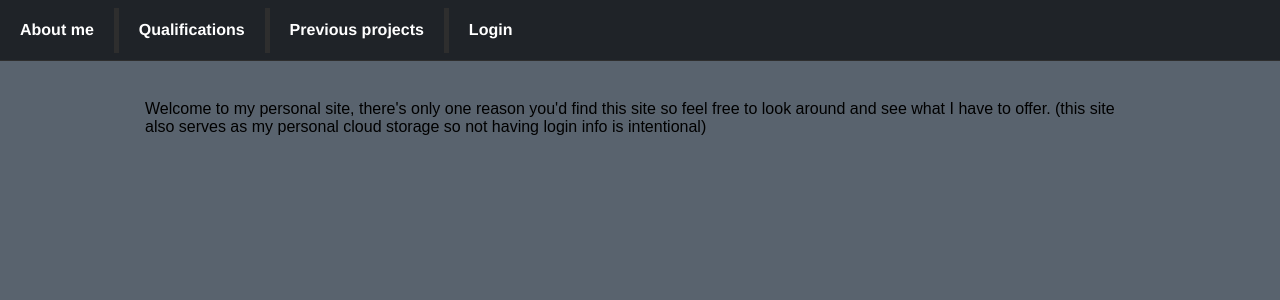
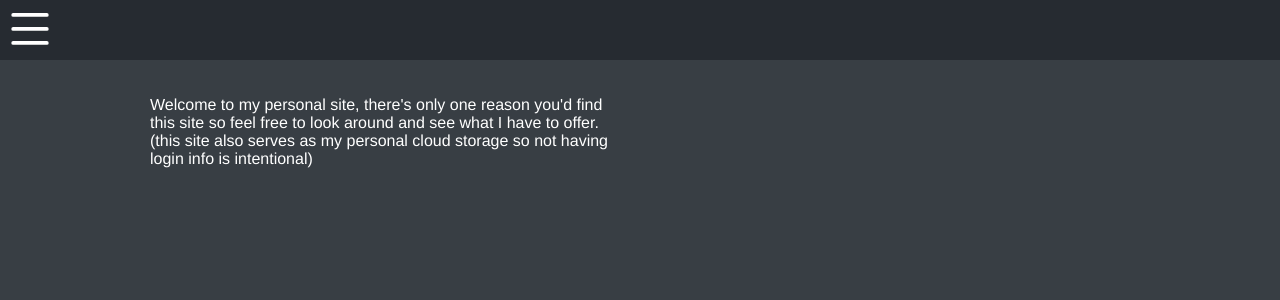
Before and after one commit to Sovietsupporter69/Portfolo-Website, a PHP site: page / in a window 1280 px wide. Shown: the top 300 px of the page. Run offline with PHP 8.4, Linux system fonts and the light colour scheme.

Commit message:
Got the trasition top bar working
Also did a re-color, next thing to do is find a temp image for the main page so I can work on the layout

```diff
--- a/Included/NavigationBar.php
+++ b/Included/NavigationBar.php
@@ -1,9 +1,19 @@
+
 <div id="NavContainer">
-    <div id="NavBarContainer">
-        <div id="NavDropContainer"><img id="dropimage" src="Images/Dropdown.png" alt="menu button"></div>
-        <div id="NavFill"></div>
+    <input type="checkbox" id="BarMover"></input>
+    <div id="BurgerContainer">
+        <svg id="Burger" width="60" height="56" viewBox="0 0 60 60">
+            <line x1="12" y1="16" x2="48" y2="16" class="BurgerLine"></line>
+            <line x1="12" y1="31" x2="48" y2="31" class="BurgerLine"></line>
+            <line x1="12" y1="46" x2="48" y2="46" class="BurgerLine"></line>
+        </svg>
     </div>
     <ul id="NavList">
+        <li class="NavSpacer">
+            <div class="NavSpacerFirst"></div>
+            <div class="NavSpacerMid"></div>
+            <div></div>
+        </li>
         <a href="Find_Us"><li class="NavBox">About me</li></a>
         <li class="NavSpacer">
             <div class="NavSpacerFirst"></div>
--- a/StyleSheets/DesktopStyle.css
+++ b/StyleSheets/DesktopStyle.css
@@ -9,17 +9,13 @@
     display: flex;
     visibility: visible;
     height: 60px;
-    background-color: #1f2328;
+    background-color: #262b31;
     border: 0;
     flex: 0 1 100%;
     padding: 0;
     justify-content: flex-start;
 }
 
-#NavDropContainer{
-    display: none;
-    visibility: hidden;
-}
 #NavFill{
     display: none;
     visibility: hidden;
@@ -29,19 +25,19 @@
     height: 60px;
     display: flex;
     padding: 0;
-    background-color: #1f2328;
+    background-color: #262b31;
     flex-direction: column;
     display: flex;
 }
 .NavSpacer > div.NavSpacerMid{
     height:45px;
     width: 100%;
-    background-color: #2e2e2e;
+    background-color: #303030;
 }
 .NavSpacer > div.NavSpacerFirst{
     height: 7.5px;
     width: 100%;
-    background-color: #1f2328;
+    background-color: #262b31;
 }
 .NavBox{
     padding: 0 20px;
@@ -55,7 +51,7 @@
 }
 #NavContainer{
     border: 0;
-    background-color: #2e2e2e;
+    background-color: #262b31;
     flex-wrap: nowrap;
 }
 #NavBarContainer{
@@ -64,50 +60,31 @@
 }
 
 
-/* index/all pages */
+/* all pages */
 #MainPage{
     border: 0;
-    background-color: #59636e;
+    background-color: #383e44;
 }
 #MidPage{
     flex: 0 1 1000px;
 }
 
 
-/* Course pages */
-.CourseContainer{
-    margin:0;
+/* Index page */
+.RowedDisplayBoxes{
+    padding-top: 20px;
 }
-.CourseMidSpacer{
-    width: 25px;
+.TextDisplayBox{
+    flex: 0 1 50%;
+    padding: 0 10px;
 }
-#MidPage > p{
-    margin: 12px 15% 0 15%;
+.ImageDisplayBox{
+    flex: 0 1 50%;
+    padding: 0 10px;
 }
 
 
-/* Facilities page */
-.SmallTextAnnotation{
-    width: 55%;
-    margin: 0;
-}
-.SmallTextAnnotation > ul > li{
-    padding-left: 40px;
-}
-.SmallImageDisplay{
-    width: 45%;
-}
-.TwoWideDisplay{
-    flex-direction: row;
-    display: flex;
-}
-#ListTitle{
-    margin-left: 9px;
-    padding-left: 40px;
-}
-
-
-/* Contact pages */
+/* Login page */
 #CloudLogin > p{
     margin: 7px 0 15px 0;
 }
--- a/StyleSheets/MobileStyle.css
+++ b/StyleSheets/MobileStyle.css
@@ -3,7 +3,7 @@ body{
     margin: 0;
     padding: 0;
     flex-direction: column;
-    background-color: #59636e;
+    background-color: #383e44;
 }
 
 #NavContainer{
@@ -12,14 +12,7 @@ body{
     justify-content: center;
     width: 100%;
     flex-wrap: wrap;
-}
-#NavImageContainer{
-    flex:0 0 60px;
-    border: 0px solid black;
-    background-color: #5f1a5f;
-}
-#NavImageContainer > img{
-    width:100%;
+    background-color: #262b31;
 }
 #NavDropDown{
     flex: 0 0 25%
@@ -32,8 +25,11 @@ body{
     flex:0 0 100%;
     text-align: left;
     height: 10000px;
-    background-color: #59636e;
+    background-color: #383e44;
     margin: 0;
+    transform: translate(-200%, 0);
+    transition: transform 0.65s cubic-bezier(.59,.03,.36,.99);
+    z-index: 1;
 }
 #NavList > a{
     text-decoration: none;
@@ -76,7 +72,7 @@ body{
 }
 .NavSpacer > div{
     width:10%;
-    background-color: #59636e;
+    background-color: #383e44;
 }
 .NavSpacer > div.NavSpacerMid{
     width: 90%;
@@ -87,13 +83,67 @@ body{
     background-color: #5f1a5f;
 }
 
+#BurgerContainer{
+    flex:0 0 60px;
+    border: 0px solid black;
+    background-color: #262b31;
+    z-index: 2;
+}
+#BurgerContainer > *{
+    position: absolute;
+}
+#BarMover{
+    z-index: 3;
+    width: 60px;
+    height: 60px;
+    margin: 0;
+    opacity: 0;
+    position: absolute;
+    left: 0;
+}
+input:checked ~ #NavList{
+    transform: none;
+}
+#Burger{
+    fill: none;
+    stroke-linecap: round;
+    z-index: 2;
+    position: absolute;
+}
+.BurgerLine{
+    stroke-width: 4;
+    stroke: #ffffff;
+    transition-duration: 0.65s;
+    transition-property: stroke, opacity, transform;
+    transition-timing-function: cubic-bezier(1, 0, 0, 1);
+}
+#Burger line:nth-last-of-type(1){
+    transform-origin: center 46px;
+}
+input:checked ~ #BurgerContainer > #Burger > line:nth-last-of-type(1){
+    transform: translate(0, -15px) rotate(-45deg);
+}
+#Burger line:nth-last-of-type(2){
+    transform-origin: center 31px;
+}
+input:checked ~ #BurgerContainer > #Burger > line:nth-last-of-type(2){
+    opacity: 0;
+    transform: scale(0.2);
+}
+#Burger line:nth-last-of-type(3){
+    transform-origin: center 16px;
+}
+input:checked ~ #BurgerContainer > #Burger > line:nth-last-of-type(3){
+    transform: translate(0, 15px) rotate(45deg);
+}
+
 /* index/all pages */
 #MainPage{
     display: flex;
     justify-content: center;
     width: 100%;
     flex-wrap: wrap;
-    background-color: #2e2e2e;
+    background-color: #3b3b3b;
 }
 .TextAnnotation{
     width: 98%;
@@ -113,23 +163,32 @@ body{
 #MidPage{
     display: flex;
     flex-direction: column;
-    background-color: #59636e;
+    background-color: #383e44;
     width: 100%;
 }
 
 
-/* Info pages */
-.TextAnnotation > h4{
+/* Index page */
+.RowedDisplayBoxes{
+    display: flex;
+    flex-direction: row;
+    padding-top: 5px;
+}
+.TextDisplayBox{
+    display: flex;
+    padding: 0 5px;
+}
+.TextDisplayBox > p{
     font-family: Helvetica;
-    margin-bottom: 5px;
+    color: #ffffff;
 }
-.TextAnnotation > ul{
-    font-family: Arial;
-    margin-top: 0;
+.ImageDisplayBox{
+    display: flex;
+    padding: 0 5px;
 }
 
 
-/* Form based pages */
+/* Login page */
 #CloudLogin{
     display: flex;
     margin: 0 0 0 10px;
--- a/index.php
+++ b/index.php
@@ -15,10 +15,13 @@
         ?>
         <div id="MainPage">
             <div id="MidPage">
-                <div style="height: 5px; width: 100%"></div>
-                <div ><img src="" class="" alt=""></div>
-                <div class="TextAnnotation">
-                    <p>Welcome to my personal site, there's only one reason you'd find this site so feel free to look around and see what I have to offer. (this site also serves as my personal cloud storage so not having login info is intentional)</p>
+                <div class="RowedDisplayBoxes">
+                    <div class="TextDisplayBox">
+                        <p>Welcome to my personal site, there's only one reason you'd find this site so feel free to look around and see what I have to offer. (this site also serves as my personal cloud storage so not having login info is intentional)</p>
+                    </div>
+                    <div class="ImageDisplayBox">
+
+                    </div>
                 </div>
             </div>
         </div>
```
